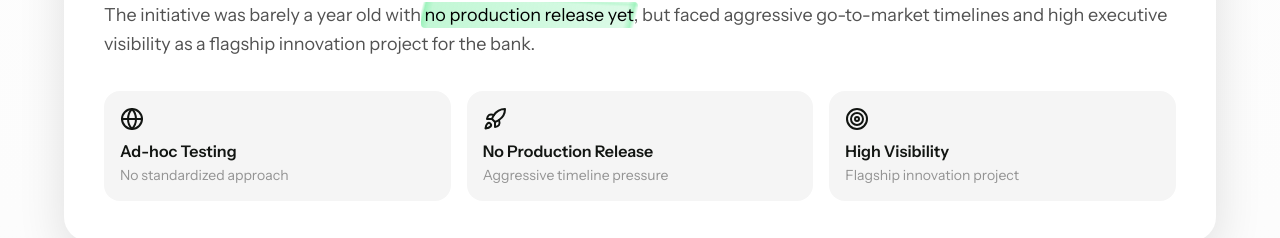
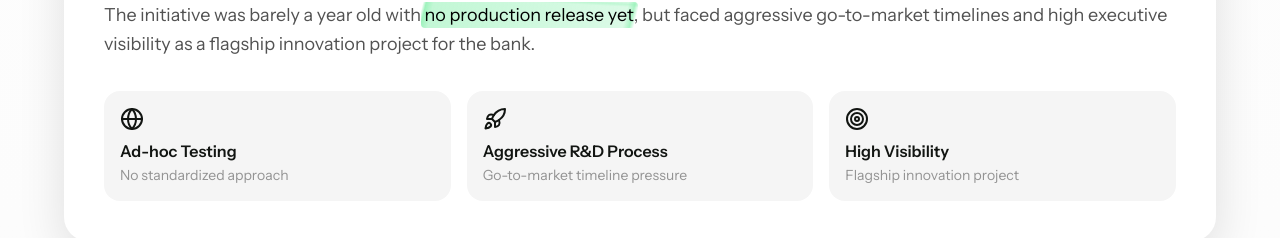
Before and after one commit to alex-alekseenko/alex-alekseenko, a Next.js app: page /case-studies/automation1 in a window 1280 px wide. Shown: the part 1038-1276 px from the top of the page. Built offline with nearby package versions, Linux system fonts and the light colour scheme.

Commit message:
Rename 'No Production Release' to 'Aggressive R&D Process'

```diff
--- a/src/app/case-studies/automation1/page.tsx
+++ b/src/app/case-studies/automation1/page.tsx
@@ -176,8 +176,8 @@ export default function AutomationCaseStudy1() {
                   </div>
                   <div className="bg-background-subtle-gray rounded-xl p-4">
                     <Rocket className="h-6 w-6 text-primary-dark mb-2" />
-                    <div className="font-semibold text-primary-dark">No Production Release</div>
-                    <div className="text-sm text-primary-text/60">Aggressive timeline pressure</div>
+                    <div className="font-semibold text-primary-dark">Aggressive R&D Process</div>
+                    <div className="text-sm text-primary-text/60">Go-to-market timeline pressure</div>
                   </div>
                   <div className="bg-background-subtle-gray rounded-xl p-4">
                     <Target className="h-6 w-6 text-primary-dark mb-2" />
```
